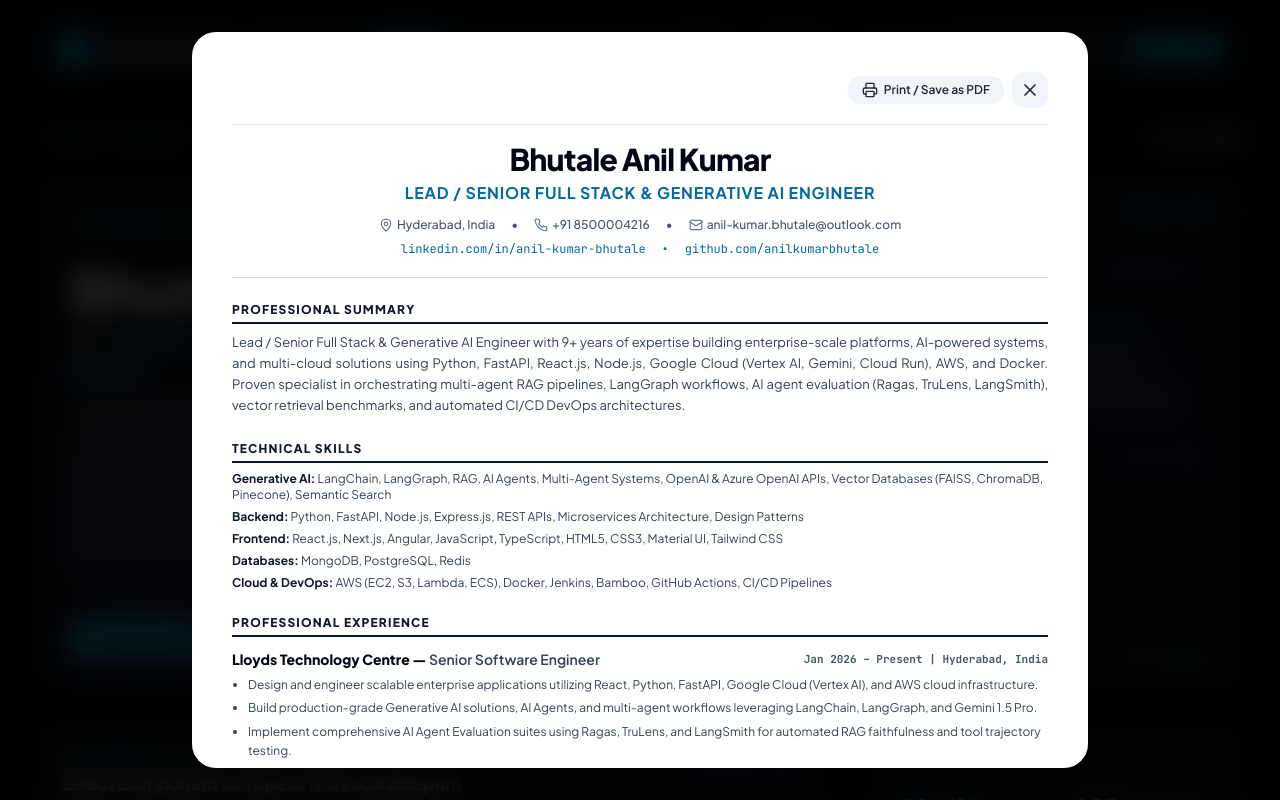
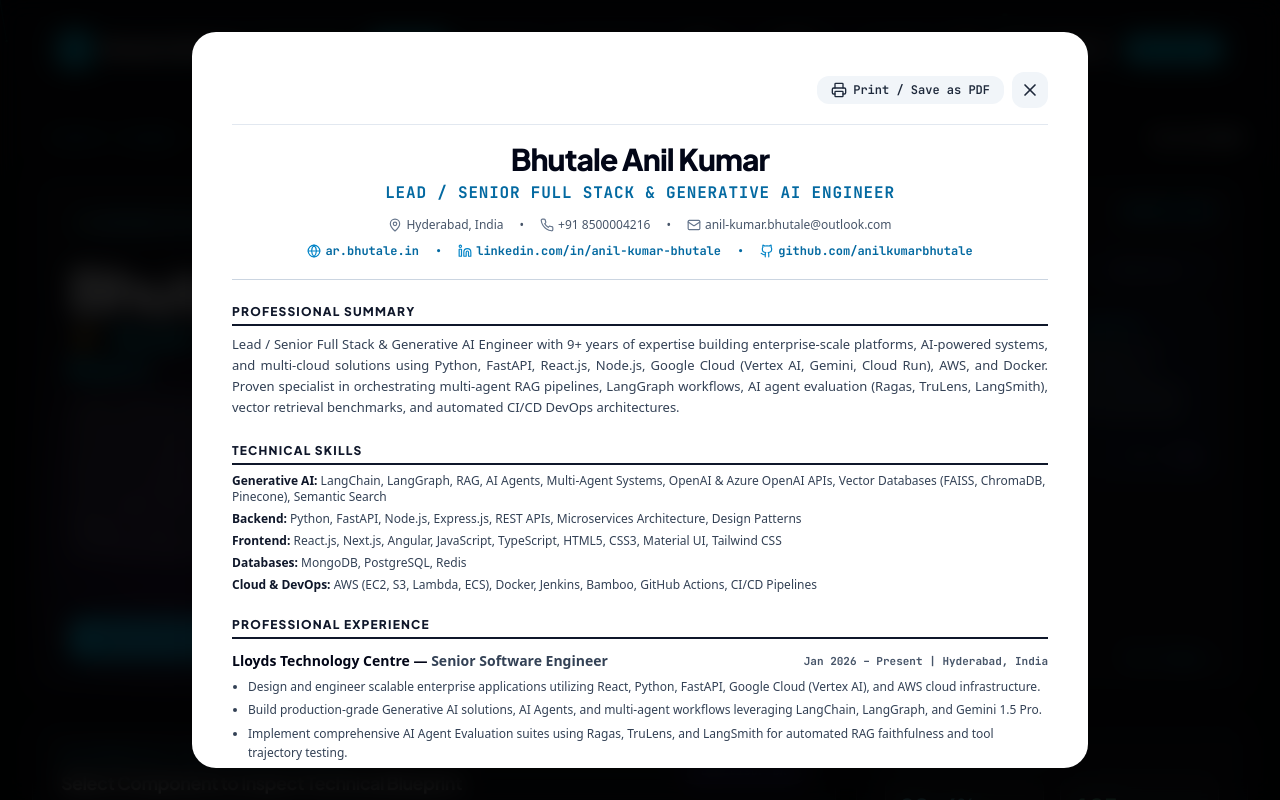
Before and after one commit to arbhutale/personal, a Next.js app: page / in a window 1280 px wide. Both pictures are taken after a click on the button "CV / Resume". Shown: the top 800 px of the page. Built offline with nearby package versions, Linux system fonts and the light colour scheme; a web font is replaced by a local one.

Commit message:
feat: add website link and Globe icon to Resume/PDF sheet header

```diff
--- a/components/ResumeModal.tsx
+++ b/components/ResumeModal.tsx
@@ -2,7 +2,7 @@
 
 import React from 'react';
 import { PERSONAL_INFO, EXPERIENCES, PROJECTS, SKILL_CATEGORIES, EDUCATION } from '../data/portfolioData';
-import { X, Printer, Download, Mail, Phone, MapPin, Linkedin, Github, ExternalLink } from 'lucide-react';
+import { X, Printer, Download, Mail, Phone, MapPin, Linkedin, Github, ExternalLink, Globe } from 'lucide-react';
 
 interface ResumeModalProps {
   isOpen: boolean;
@@ -18,10 +18,10 @@
 
   return (
     <div className="fixed inset-0 z-50 flex items-center justify-center p-3 sm:p-6 bg-black/85 backdrop-blur-md animate-fadeIn overflow-y-auto">
-      <div className="relative w-full max-w-4xl bg-white text-slate-900 rounded-3xl p-6 sm:p-10 shadow-2xl my-auto max-h-[92vh] overflow-y-auto print:max-h-none print:shadow-none print:p-0 print:m-0">
+      <div className="relative w-full max-w-4xl bg-white text-slate-900 rounded-3xl p-6 sm:p-10 shadow-2xl my-auto max-h-[92vh] overflow-y-auto print:max-h-none print:shadow-none print:p-0 print:m-0 font-sans">
 
         {/* Floating Action Controls (Hidden on print) */}
-        <div className="sticky top-0 right-0 z-20 flex items-center justify-end gap-2 pb-4 -mt-2 bg-white/90 backdrop-blur-sm print:hidden border-b border-slate-200 mb-6">
+        <div className="sticky top-0 right-0 z-20 flex items-center justify-end gap-2 pb-4 -mt-2 bg-white/90 backdrop-blur-sm print:hidden border-b border-slate-200 mb-6 font-mono">
           <button
             onClick={handlePrint}
             className="flex items-center gap-1.5 px-3.5 py-1.5 rounded-xl bg-slate-100 hover:bg-slate-200 text-slate-800 text-xs font-semibold transition-colors"
@@ -44,10 +44,10 @@
 
           {/* Header */}
           <div className="text-center border-b border-slate-300 pb-5">
-            <h1 className="text-3xl font-black text-slate-950 tracking-tight">
+            <h1 className="text-3xl font-black text-slate-950 tracking-tight font-display">
               {PERSONAL_INFO.name}
             </h1>
-            <h2 className="text-base font-bold text-sky-700 uppercase tracking-wider mt-1">
+            <h2 className="text-sm sm:text-base font-bold text-sky-700 uppercase tracking-wider mt-1 font-mono">
               {PERSONAL_INFO.title}
             </h2>
 
@@ -59,13 +59,20 @@
               <span className="flex items-center gap-1"><Mail className="w-3.5 h-3.5 text-slate-500" /> {PERSONAL_INFO.email}</span>
             </div>
 
-            <div className="flex flex-wrap items-center justify-center gap-4 mt-2 text-xs font-mono text-sky-700">
-              <a href={PERSONAL_INFO.linkedin} target="_blank" rel="noreferrer" className="hover:underline">
-                linkedin.com/in/anil-kumar-bhutale
+            <div className="flex flex-wrap items-center justify-center gap-4 mt-2.5 text-xs font-mono text-sky-700 font-bold">
+              <a href={PERSONAL_INFO.website} target="_blank" rel="noreferrer" className="hover:underline flex items-center gap-1">
+                <Globe className="w-3.5 h-3.5 text-sky-600" />
+                <span>ar.bhutale.in</span>
               </a>
               <span>•</span>
-              <a href={PERSONAL_INFO.github} target="_blank" rel="noreferrer" className="hover:underline">
-                github.com/anilkumarbhutale
+              <a href={PERSONAL_INFO.linkedin} target="_blank" rel="noreferrer" className="hover:underline flex items-center gap-1">
+                <Linkedin className="w-3.5 h-3.5 text-sky-600" />
+                <span>linkedin.com/in/anil-kumar-bhutale</span>
+              </a>
+              <span>•</span>
+              <a href={PERSONAL_INFO.github} target="_blank" rel="noreferrer" className="hover:underline flex items-center gap-1">
+                <Github className="w-3.5 h-3.5 text-sky-600" />
+                <span>github.com/anilkumarbhutale</span>
               </a>
             </div>
           </div>
--- a/data/portfolioData.ts
+++ b/data/portfolioData.ts
@@ -45,6 +45,7 @@
   email: "anil-kumar.bhutale@outlook.com",
   linkedin: "https://linkedin.com/in/anil-kumar-bhutale",
   github: "https://github.com/anilkumarbhutale",
+  website: "https://ar.bhutale.in",
   tagline: "Architecting Enterprise AI Agents, RAG Evaluation Pipelines & Multi-Cloud Solutions (AWS / Google Cloud)",
   bio: "Lead / Senior Full Stack & Generative AI Engineer with 9+ years of expertise building enterprise-scale platforms, AI-powered systems, and multi-cloud solutions using Python, FastAPI, React.js, Node.js, Google Cloud (Vertex AI, Gemini, Cloud Run), AWS, and Docker. Proven specialist in orchestrating multi-agent RAG pipelines, LangGraph workflows, AI agent evaluation (Ragas, TruLens, LangSmith), vector retrieval benchmarks, and automated CI/CD DevOps architectures.",
 };
```
